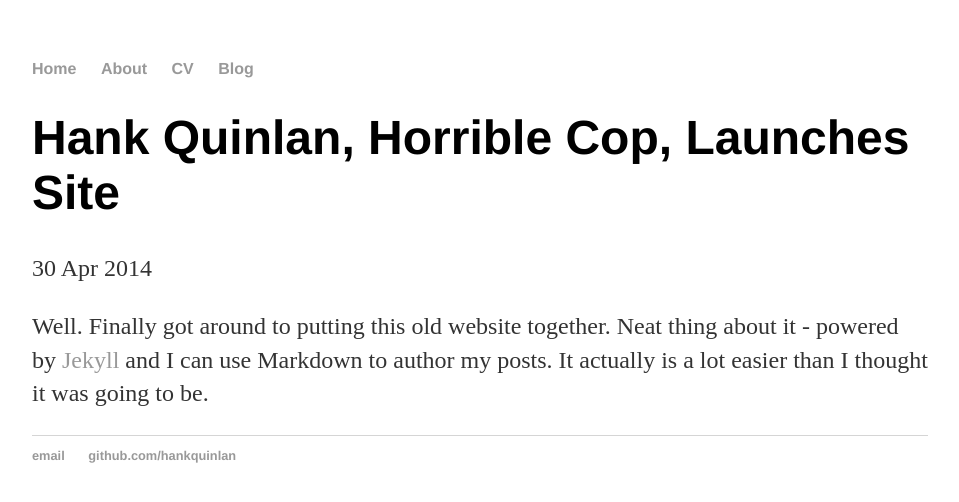
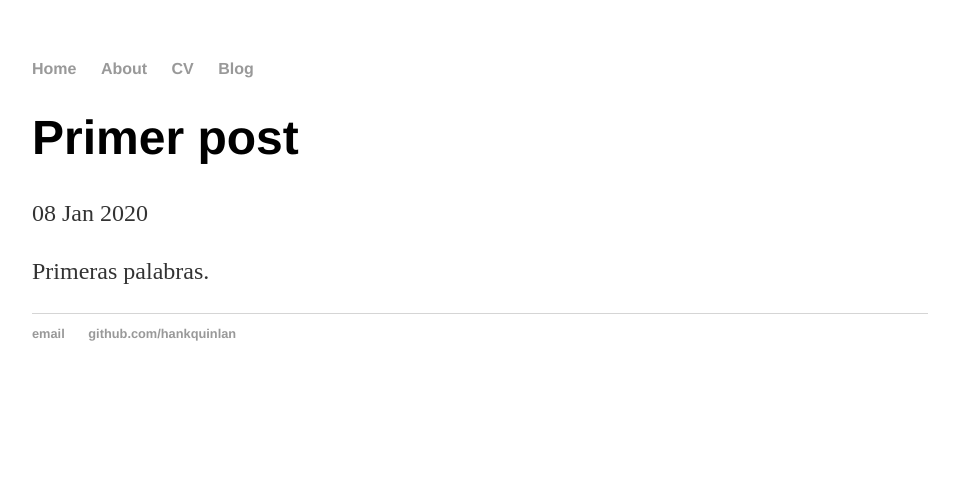
Before and after one commit to csastremos/csastremos.github.io, a Jekyll site: the page built from _posts/2020-01-08-primer-post.md, in a window 1280 px wide. Shown: the top 502 px of the page, without its empty margins (160-1119 px from the left). Built offline with Jekyll 4.4.1, drawn with Linux system fonts in a browser that asks for light colours.

Commit message:
Update 2020-01-08-primer-post.md

```diff
--- a/_posts/2020-01-08-primer-post.md
+++ b/_posts/2020-01-08-primer-post.md
@@ -1,7 +1,7 @@
 ---
 layout: post
-title: "Hank Quinlan, Horrible Cop, Launches Site"
-date: 2014-04-30
+title: "Primer post"
+date: 2020-01-08
 ---
 
-Well. Finally got around to putting this old website together. Neat thing about it - powered by [Jekyll](http://jekyllrb.com) and I can use Markdown to author my posts. It actually is a lot easier than I thought it was going to be.
+Primeras palabras.
```
